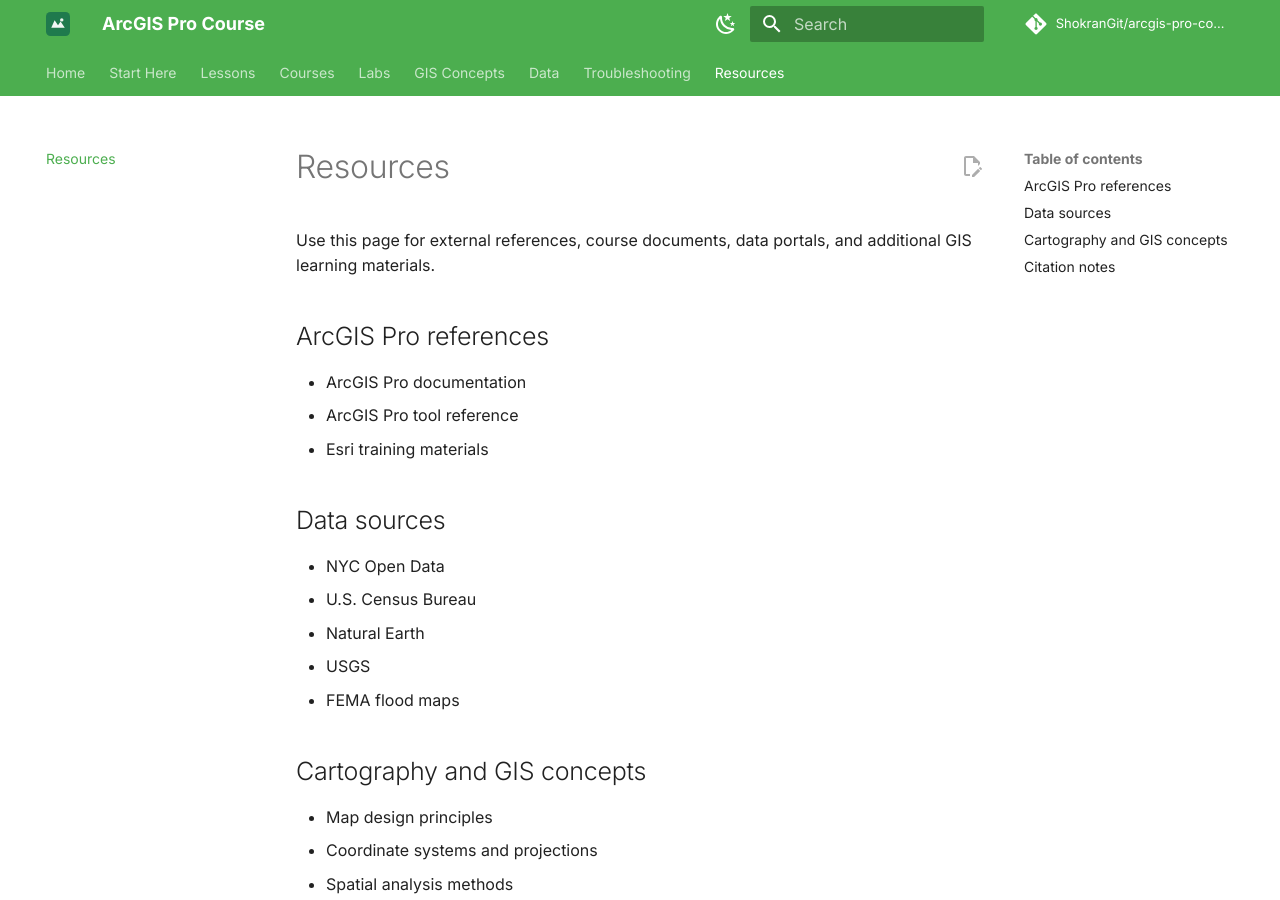
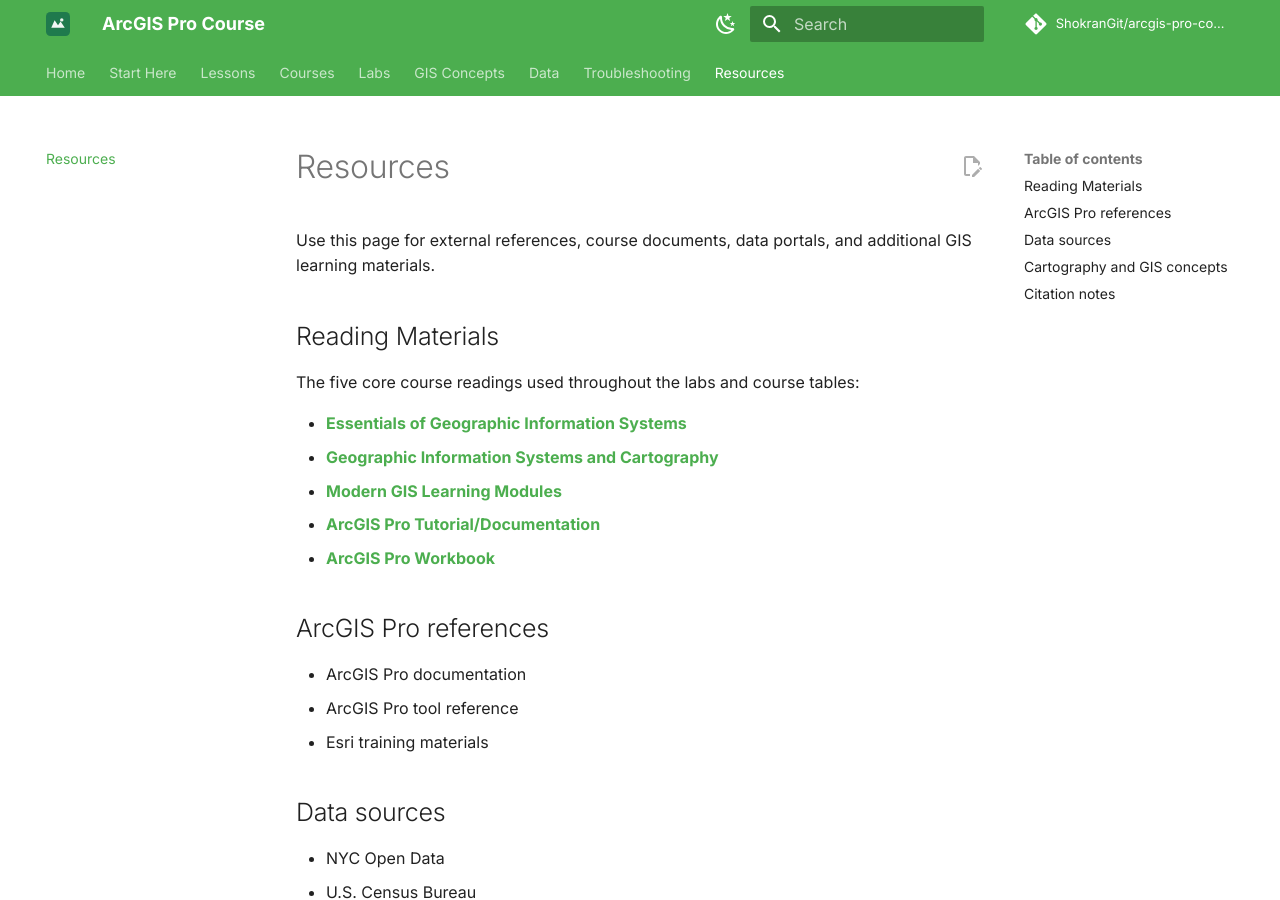
Before and after one commit to ShokranGit/arcgis-pro-course, an MkDocs documentation site: the page built from docs/resources.md, in a window 1280 px wide and 900 px high. Built offline with MkDocs 1.6.1 and Material for MkDocs 9.7.7, drawn with Linux system fonts in a browser that asks for light colours; comment, search, counter and statistics services are not loaded.

Commit message:
Add Reading Materials section with colored source links

```diff
--- a/docs/resources.md
+++ b/docs/resources.md
@@ -1,6 +1,16 @@
 # Resources
 
 Use this page for external references, course documents, data portals, and additional GIS learning materials.
+
+## Reading Materials
+
+The five core course readings used throughout the labs and course tables:
+
+- [Essentials of Geographic Information Systems](https://open.umn.edu/opentextbooks/textbooks/67){: .src-essentials}
+- [Geographic Information Systems and Cartography](https://slcc.pressbooks.pub/maps/){: .src-cartography}
+- [Modern GIS Learning Modules](https://modern-gis-learngis.hub.arcgis.com/){: .src-moderngis}
+- [ArcGIS Pro Tutorial/Documentation](https://www.esri.com/en-us/arcgis/products/arcgis-pro/resources){: .src-esri}
+- [ArcGIS Pro Workbook](https://mlpp.pressbooks.pub/flexiblegisworkbookpro/){: .src-workbook}
 
 ## ArcGIS Pro references
 
```
